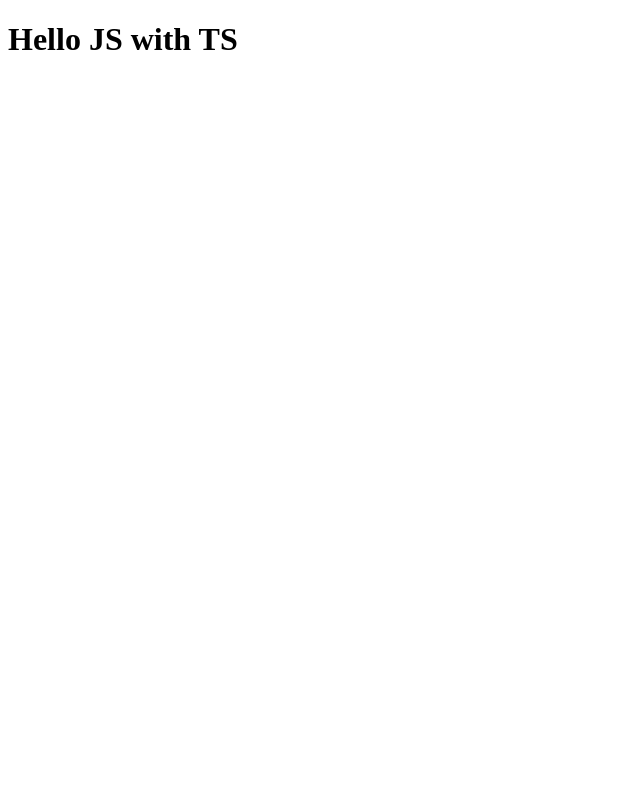
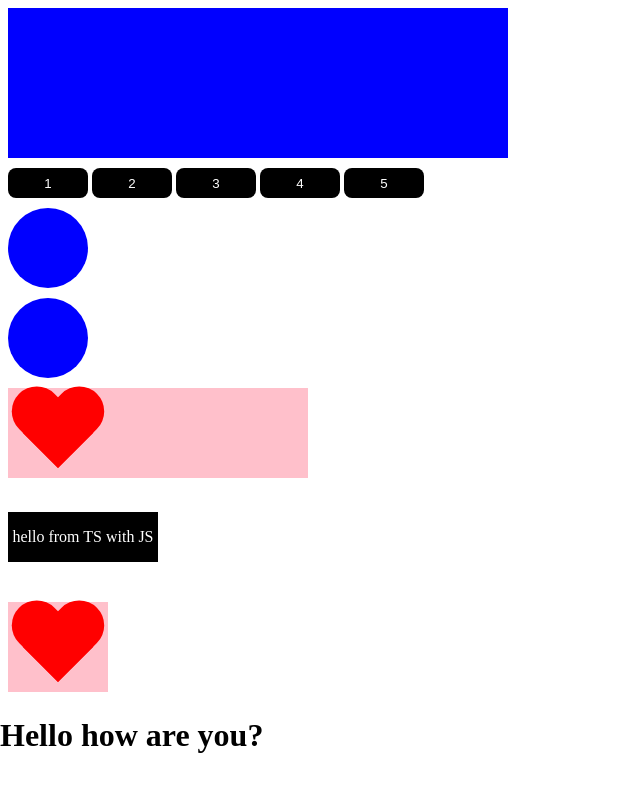
Before and after one commit to murziksasha/js_with_ts, a website with bundled scripts: page index.html in a window 1280 px wide. Shown: the whole page, without its empty margins (0-640 px from the left). Built offline with nearby package versions, Linux system fonts and the light colour scheme.

Commit message:
work with DOM Element in TS

```diff
--- a/index.html
+++ b/index.html
@@ -5,9 +5,28 @@
   <meta http-equiv="X-UA-Compatible" content="IE=edge">
   <meta name="viewport" content="width=device-width, initial-scale=1.0">
   <title>Document</title>
+  <link rel="stylesheet" href="style.css">
 </head>
 <body>
-  <h1>Hello JS with TS</h1>
+  <!-- <h1>Hello JS with TS</h1> -->
+
+  <div class="box" id="box"></div>
+  <button>1</button>
+  <button>2</button>
+  <button>3</button>
+  <button>4</button>
+  <button>5</button>
+
+  <div class="circle"></div>
+  <div class="circle"></div>
+  <div class="circle"></div>
+
+  <div class="wrapper">
+    <div class="heart"></div>
+    <div class="heart"></div>
+          <div class="heart"></div>
+
+  </div>
 
   <script type="module" src="./dist/index.js"></script>
   <script src="./dist/app.js"></script>
--- /dev/null
+++ b/src/dom-work.ts
@@ -0,0 +1,35 @@
+export function domWork() {
+  const div = document.querySelector('#box') as HTMLDivElement;
+  const btns = document.getElementsByTagName('button');
+  const circles = document.getElementsByClassName('circle');
+  const hearts = document.querySelectorAll('.heart');
+  const oneHeart = document.querySelector('.heart') as HTMLDivElement;
+
+  div.style.backgroundColor = 'blue';
+  div.style.width = '500px';
+
+  const num = 300;
+
+  oneHeart.style.cssText = `background-color: purple; width: ${num}px; text-align: center;`;
+
+  hearts.forEach((item) => {
+    let heart = item as HTMLDivElement;
+    heart.style.backgroundColor = 'pink';
+  });
+
+
+const divMy = document.createElement('div') as HTMLDivElement;
+const myText = document.createTextNode('hello from TS with JS');
+
+divMy.classList.add('black');
+
+try {
+  hearts[1].replaceWith(divMy);
+  divMy.append(myText);
+} catch(e){}
+
+circles[2].remove();
+
+document.body.insertAdjacentHTML('afterend', '<h1>Hello how are you?</h1>')
+
+}
--- a/src/index.ts
+++ b/src/index.ts
@@ -3,9 +3,11 @@
 import { loggerMe } from './head.js';
 import { movie } from './movie.js';
 import { tasks } from './tasks.js';
+import {domWork} from './dom-work.js';
 
 window.addEventListener('DOMContentLoaded', () => {
   // loggerMe();
   // movie();
-  tasks();
+  // tasks();
+  domWork();
 });
--- /dev/null
+++ b/style.css
@@ -0,0 +1,78 @@
+.box {
+  width: 150px;
+  height: 150px;
+  background-color: red;
+}
+button {
+	width: 80px;
+	height: 30px;
+	margin-top: 10px;
+	border: none;
+	border-radius: 8px;
+	background-color: #000;
+	color: #fff;
+	cursor: pointer;
+	outline: none;
+}
+
+.circle {
+	width: 80px;
+	height: 80px;
+	background-color: blue;
+	display: block;
+	margin-top: 10px;
+	border-radius: 100%;
+}
+
+.heart {
+	display: inline-block;
+    position: relative;
+    width: 100px;
+    height: 90px;
+    margin-top: 10px;
+}
+.heart:before,
+.heart:after {
+    position: absolute;
+    content: "";
+    left: 50px;
+    top: 0;
+    width: 50px;
+    height: 80px;
+    background: red;
+    -moz-border-radius: 50px 50px 0 0;
+    border-radius: 50px 50px 0 0;
+    -webkit-transform: rotate(-45deg);
+       -moz-transform: rotate(-45deg);
+        -ms-transform: rotate(-45deg);
+         -o-transform: rotate(-45deg);
+            transform: rotate(-45deg);
+    -webkit-transform-origin: 0 100%;
+       -moz-transform-origin: 0 100%;
+        -ms-transform-origin: 0 100%;
+         -o-transform-origin: 0 100%;
+            transform-origin: 0 100%;
+}
+.heart:after {
+    left: 0;
+    -webkit-transform: rotate(45deg);
+       -moz-transform: rotate(45deg);
+        -ms-transform: rotate(45deg);
+         -o-transform: rotate(45deg);
+            transform: rotate(45deg);
+    -webkit-transform-origin: 100% 100%;
+       -moz-transform-origin: 100% 100%;
+        -ms-transform-origin: 100% 100%;
+         -o-transform-origin: 100% 100%;
+            transform-origin :100% 100%;
+}
+.black{
+	width: 150px;
+	height: 50px;
+	line-height: 50px;
+	text-align: center;
+	background-color: black;
+	margin-bottom: 30px;
+	margin-top: 30px;
+	color: #fff;
+}
```
Also changed, not shown: dist/dom-work.js (added), dist/index.js, dist/tasks.js.
